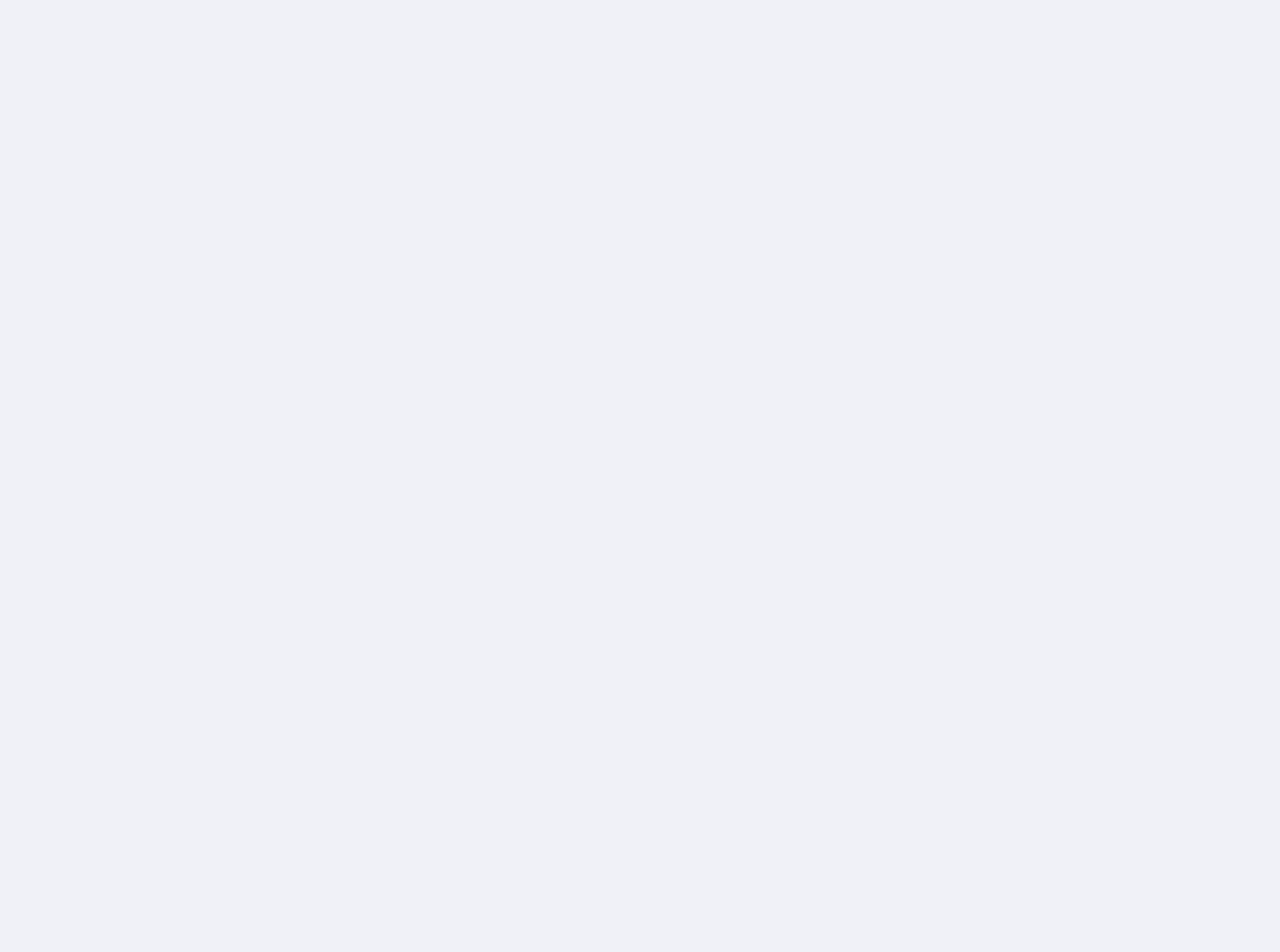
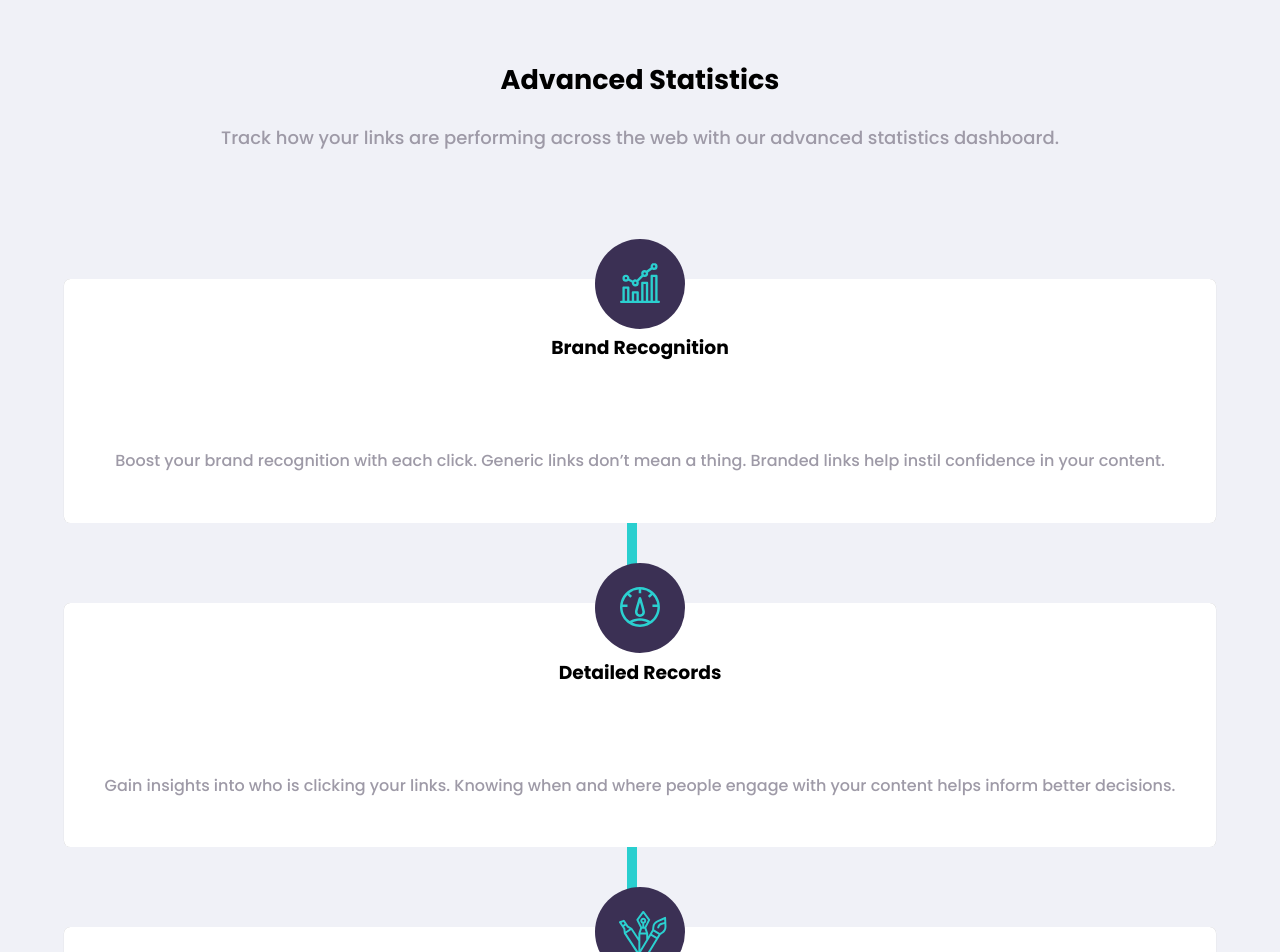
Before and after one commit to RxKachi/url-shortener, a React (Create React App) app: page / in a window 1280 px wide. Shown: the part 1940-2892 px from the top of the page. Before the commit the page ends 1866 px from the top, so only its background shows below. Built offline with nearby package versions, Linux system fonts and the light colour scheme.

Commit message:
creation of features component. css code refactoring

```diff
--- a/src/App.js
+++ b/src/App.js
@@ -3,10 +3,12 @@ import React, { Fragment } from 'react';
 import './sass/main.scss';
 import Header from './components/Header';
 import Shortener from './components/Shortener';
+import Features from './components/Features';
 
 const App = () => <Fragment>
     <Header />
     <Shortener />
+    <Features />
 </Fragment>
 
 export default App;
--- /dev/null
+++ b/src/components/Features.jsx
@@ -0,0 +1,55 @@
+import React from "react";
+import { IconBrand, IconDetail, IconCustomisable } from "../img";
+
+const Features = (props) => {
+  return (
+    <section className="features">
+      <div className="features-heading">
+        <h2 className="heading">Advanced Statistics</h2>
+        <p className="paragraph">
+          Track how your links are performing across the web with our advanced
+          statistics dashboard.
+        </p>
+      </div>
+      <div className="feature-section">
+        <div className="line-through"></div>
+        <div className="feature">
+          <div className="feature-item">
+            <div className="icon-wrapper">
+              <img src={IconBrand} alt="" />
+            </div>
+            <h3 className="heading">Brand Recognition</h3>
+            <p className="paragraph">
+              Boost your brand recognition with each click. Generic links don’t
+              mean a thing. Branded links help instil confidence in your
+              content.
+            </p>
+          </div>
+          <div className="feature-item">
+            <div className="icon-wrapper">
+              <img src={IconDetail} alt="" />
+            </div>
+            <h3 className="heading">Detailed Records</h3>
+            <p className="paragraph">
+              Gain insights into who is clicking your links. Knowing when and
+              where people engage with your content helps inform better
+              decisions.
+            </p>
+          </div>
+          <div className="feature-item">
+            <div className="icon-wrapper">
+              <img src={IconCustomisable} alt="" />
+            </div>
+            <h3 className="heading">Fully Customizable</h3>
+            <p className="paragraph">
+              Improve brand awareness and content discoverability through
+              customizable links, supercharging audience engagement.
+            </p>
+          </div>
+        </div>
+      </div>
+    </section>
+  );
+};
+
+export default Features;
--- a/src/components/Shortener.jsx
+++ b/src/components/Shortener.jsx
@@ -28,25 +28,30 @@ const Shortener = (props) => {
       const data = await result.json();
 
       if (data.hashid) {
+        let newLinks = [...links];
+        if(links.map(link => link.id).indexOf(data.hashid) > -1){
+          newLinks = links.filter(link => link.id !== data.hashid);
+        }
         setLinks((links) => [
           {
             id: data.hashid,
             link: `https://rel.ink/${data.hashid}`,
             input,
           },
-          ...links,
-        ]);
+          ...newLinks,
+        ])
       }
+      setInput('');
     }
   };
 
   return (
-    <div className="shortener">
+    <section className="shortener">
       <div className="shortener-input">
         <form action="" onSubmit={(e) => onSubmitHandler(e, input)}>
           <div>
             <input
-              type="text"
+              type="url"
               className={`textInput ${showError ? "invalidInput" : ""}`}
               placeholder="shorten a link here..."
               value={input}
@@ -73,7 +78,7 @@ const Shortener = (props) => {
             </div>
           </div>
         ))}
-    </div>
+    </section>
   );
 };
 
--- a/src/components/header.jsx
+++ b/src/components/header.jsx
@@ -3,9 +3,9 @@ import Nav from './layouts/Nav';
 import Hero from './layouts/Hero';
 
 const Header = props =>
-    <div className='header'>
+    <section className='header'>
         <Nav />
         <Hero />
-    </div>
+    </section>
 
 export default Header;
--- a/src/sass/_reusables.scss
+++ b/src/sass/_reusables.scss
@@ -21,7 +21,7 @@
 
 .paragraph{
     margin: 1.5rem 0;
-    color:$neutral-blue
+    color:$neutral-grayish-violet;
 }
 
 .invalidInput{
--- a/src/sass/_variable.scss
+++ b/src/sass/_variable.scss
@@ -1,5 +1,6 @@
 $primary-color-light: hsl(180, 66%, 49%);
 $primary-color-dark: hsl(257, 27%, 26%);
+$primary-bg: #F0F1F7;
 
 $secondary-color: hsl(0, 87%, 67%);
 
--- /dev/null
+++ b/src/sass/features.scss
@@ -0,0 +1,67 @@
+.features{
+    width: 100%;
+    padding: 4rem 0;
+
+    .features-heading{
+        width: 90%;
+        text-align: center;
+        margin: 5%;
+    }
+
+    .feature-section{
+        display: flex;
+        flex-direction: column;
+        width: 100%;
+        position: relative;
+
+        .line-through{
+            flex: 1;
+            height: 800px;
+            width: 10px;
+            background: $primary-color-light;
+            position: absolute;
+            left: 49%;
+            top: 3rem;
+        }
+
+        .feature{
+            width: 90%;
+            margin: 5%;
+            margin-top: 4rem;
+
+            & :not(:last-child) {
+                margin-bottom: 5rem;
+            }
+
+
+            .feature-item{
+                position: relative;
+                background: white;
+                padding: 1.6rem;
+                border-radius: 0.4rem;
+                box-shadow: 0 0 0 0.1px $neutral-gray;
+                display: flex;
+                flex-direction: column;
+                justify-content: center;
+                text-align: center;
+                align-items: center;
+                font-size: 1rem;
+
+                .icon-wrapper{
+                    background: $primary-color-dark;
+                    width: 90px;
+                    height: 90px;
+                    border-radius: 50%;
+                    padding: 1.5rem;
+                    position: absolute;
+                    top: -2.5rem;
+                }
+
+                & > p {
+                    margin-top: 0;
+                }
+            }
+        }
+
+    }
+}
--- a/src/sass/header.scss
+++ b/src/sass/header.scss
@@ -1,4 +1,4 @@
 .header{
     background: white;
-    padding-bottom: 7rem
+    padding-bottom: 8rem
 }
--- a/src/sass/main.scss
+++ b/src/sass/main.scss
@@ -8,8 +8,8 @@
 }
 
 body{
-    background-color: #F0F1F7;
-    // background: green;
+    background-color: $primary-bg;
+    // background: $neutral-gray;
     font-size: $font-size;
     font-family: $font-family;
 }
@@ -18,3 +18,4 @@ body{
 @import './hero';
 @import './header';
 @import './shortener';
+@import './features';
--- a/src/sass/shortener.scss
+++ b/src/sass/shortener.scss
@@ -1,6 +1,6 @@
 .shortener {
     position: relative;
-    padding-top: 6rem;
+    padding: 4rem 0;
 
     .shortener-input{
         position: absolute;
@@ -29,7 +29,7 @@
     .shortener-result{
         background:white;
         width: 100%;
-        font-size: $font-size;
+        font-size: 1rem;
         margin: 5%;
         width: 90%;
         border-radius: 0.4rem;
@@ -38,7 +38,7 @@
         .input-url{
             padding: 0.6rem 1.5rem;
             width: 100%;
-            border-bottom: 0.1px solid $neutral-gray;
+            border-bottom: 2px solid $primary-bg;
         }
 
         .result{
@@ -56,6 +56,7 @@
             & > button{
                 border-radius: 0.4rem;
                 width: 100%;
+                margin-bottom: 1rem;
             }
         }
     }
```
Also changed, not shown: src/img/index.jsx (+7 -1 lines).
